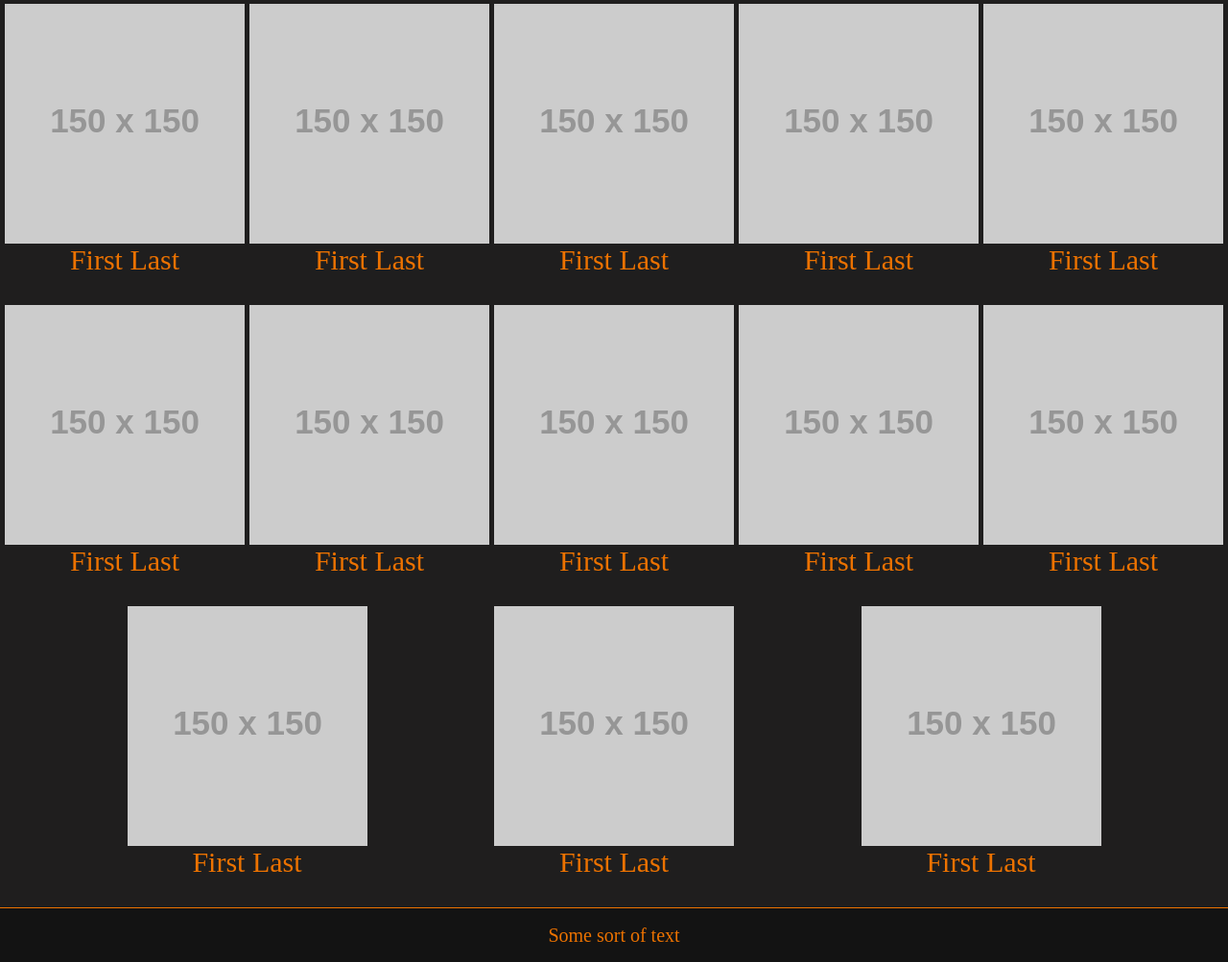
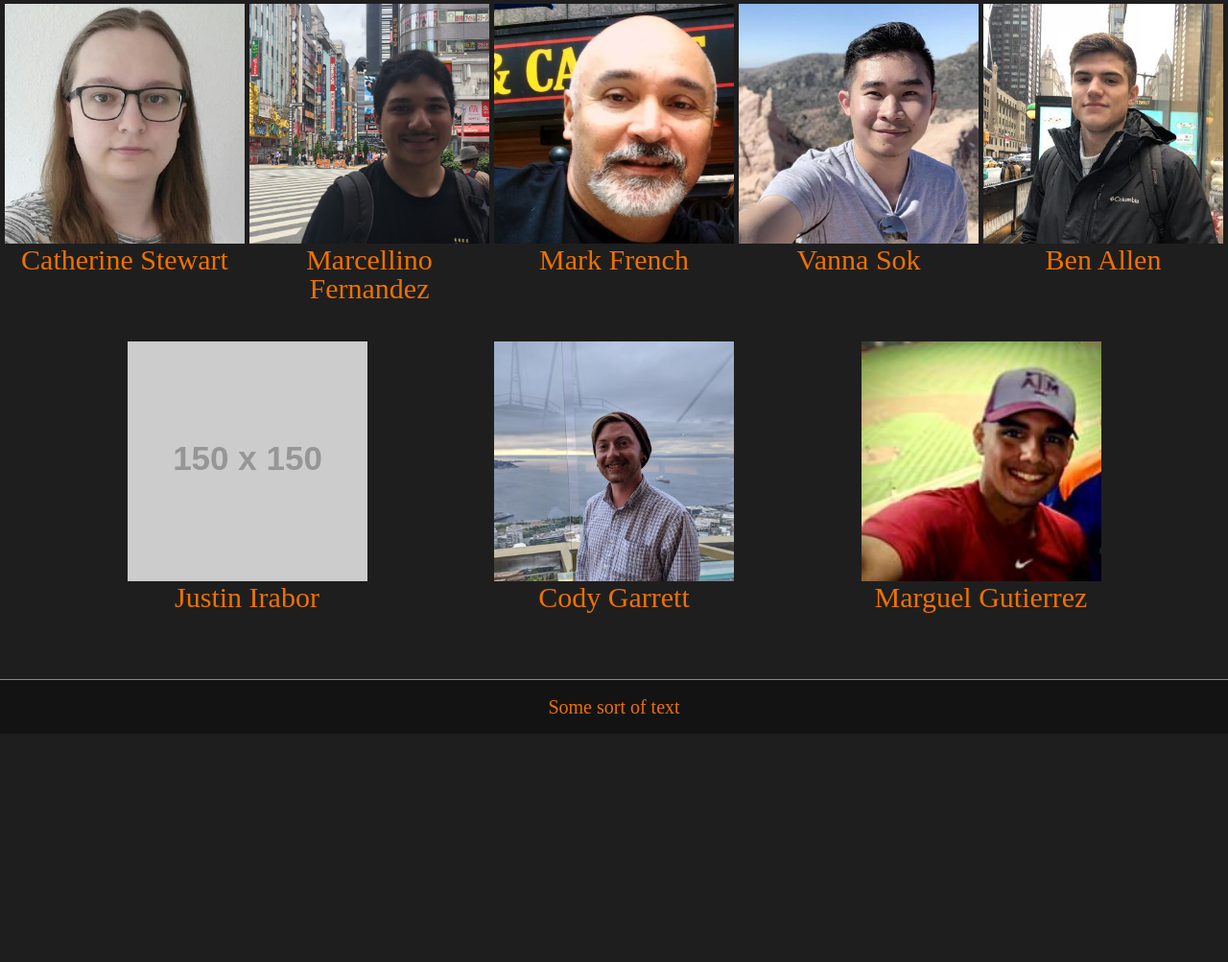
Before and after one commit to bw-artPortfolio/UI, a plain HTML site: page about.html in a window 1280 px wide. Shown: the part 1605-2608 px from the top of the page at 96% size. After the commit the page ends 2370 px from the top, so only its background shows below. Drawn offline with Linux system fonts and the light colour scheme; placeholder pictures from the web are drawn by us.

Commit message:
images and names of team added

```diff
--- a/about.html
+++ b/about.html
@@ -50,68 +50,43 @@
 
         <div class="section-body">
             <div class="card">
-                <img src="https://via.placeholder.com/150" alt="">
-                <h3>First Last</h3>
+                <img src="images/team/catherine.jpg" alt="">
+                <h3>Catherine Stewart</h3>
+            </div>
+
+            <div class="card">
+                <img src="images/team/marcellino.jpg" alt="">
+                <h3>Marcellino Fernandez</h3>
+            </div>
+
+            <div class="card">
+                <img src="images/team/mark.jpg" alt="">
+                <h3>Mark French</h3>
+            </div>
+
+            <div class="card">
+                <img src="images/team/vanna.jpg" alt="">
+                <h3>Vanna Sok</h3>
+            </div>
+
+            <div class="card">
+                <img src="images/team/ben.jpg" alt="">
+                <h3>Ben Allen</h3>
             </div>
 
             <div class="card">
                 <img src="https://via.placeholder.com/150" alt="">
-                <h3>First Last</h3>
+                <h3>Justin Irabor</h3>
             </div>
 
             <div class="card">
-                <img src="https://via.placeholder.com/150" alt="">
-                <h3>First Last</h3>
+                <img src="images/team/cody.jpg" alt="">
+                <h3>Cody Garrett</h3>
             </div>
 
             <div class="card">
-                <img src="https://via.placeholder.com/150" alt="">
-                <h3>First Last</h3>
-            </div>
-
-            <div class="card">
-                <img src="https://via.placeholder.com/150" alt="">
-                <h3>First Last</h3>
-            </div>
-
-            <div class="card">
-                <img src="https://via.placeholder.com/150" alt="">
-                <h3>First Last</h3>
-            </div>
-
-            <div class="card">
-                <img src="https://via.placeholder.com/150" alt="">
-                <h3>First Last</h3>
-            </div>
-
-            <div class="card">
-                <img src="https://via.placeholder.com/150" alt="">
-                <h3>First Last</h3>
-            </div>
-
-            <div class="card">
-                <img src="https://via.placeholder.com/150" alt="">
-                <h3>First Last</h3>
-            </div>
-
-            <div class="card">
-                <img src="https://via.placeholder.com/150" alt="">
-                <h3>First Last</h3>
-            </div>
-
-            <div class="card">
-                <img src="https://via.placeholder.com/150" alt="">
-                <h3>First Last</h3>
-            </div>
-
-            <div class="card">
-                <img src="https://via.placeholder.com/150" alt="">
-                <h3>First Last</h3>
-            </div>
-
-            <div class="card">
-                <img src="https://via.placeholder.com/150" alt="">
-                <h3>First Last</h3>
+                <img src="images/team/marguel.jpg" alt="">
+                <h3>Marguel Gutierrez</h3>
             </div>
         </div>
     </section>
--- a/less/about-content.less
+++ b/less/about-content.less
@@ -70,7 +70,9 @@
         flex-wrap: wrap;
 
         .card {
-            margin-bottom: 5%;
+            margin-bottom: 8%;
+            width: 150px;
+            height: 150px;
 
             @media @tablet {
                 width: 250px;
@@ -78,7 +80,7 @@
             }
 
             h3 {
-                font-size: 2rem;
+                font-size: 1.6rem;
                 text-align: center;
                 color: @secondary-color;
 
```
Also changed, not shown: css/index.css, images/team/ben.jpg (added), images/team/catherine.jpg (added), images/team/cody.jpg (added), images/team/marcellino.JPG (added), images/team/marguel.jpg (added), images/team/mark.jpg (added), images/team/vanna.jpg (added).
